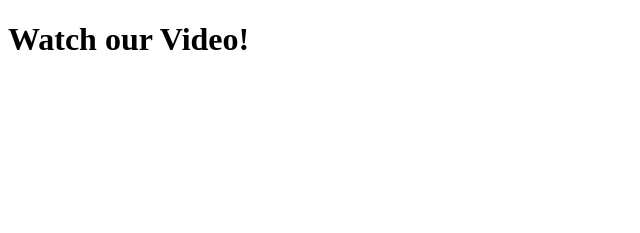
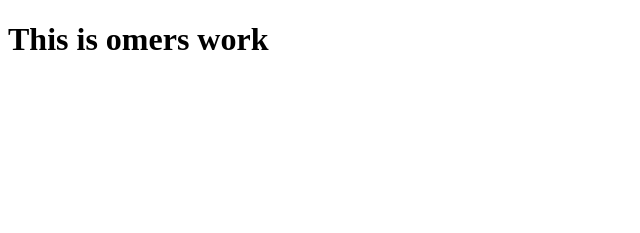
Before and after one commit to omarxtufail/WebDev, a plain HTML site: page index.html in a window 1280 px wide. Shown: the whole page, without its empty margins (0-640 px from the left). Drawn offline with Linux system fonts and the light colour scheme.

Commit message:
second commit

```diff
--- a/index.html
+++ b/index.html
@@ -8,7 +8,7 @@
     <body>
         <div id="wrapper">
             <div id="banner">
-                <h1>Watch our Video!</h1>
+                <h1>This is omers work</h1>
                <video> </video>
 
 </html>
```
